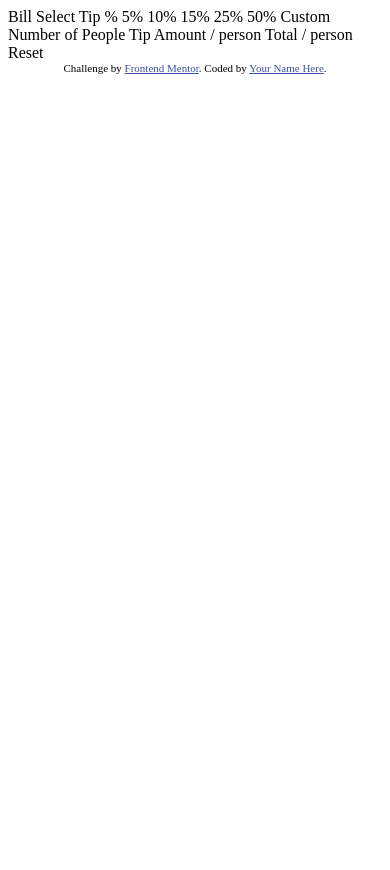
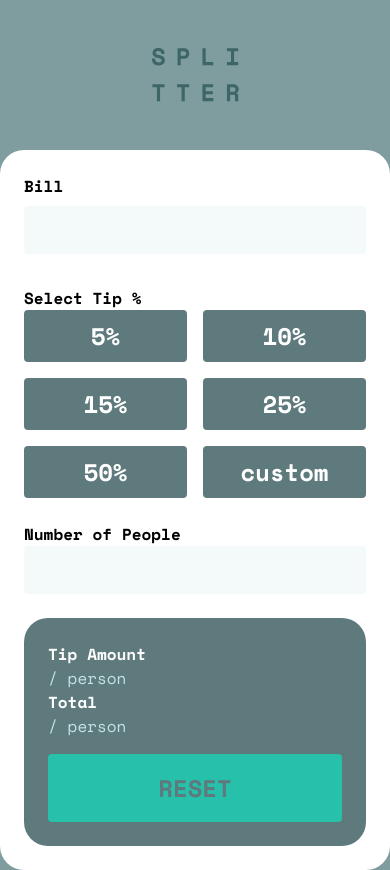
Before and after one commit to joaoxavier-profissional/Tip-calculator-app, a plain HTML site: page index.html in a window 390 px wide. Before the commit the page ends 844 px from the top, so only its background shows below. Drawn offline with nearby package versions, Linux system fonts and the light colour scheme.

Commit message:
mobile style adicionado

```diff
--- a/index.html
+++ b/index.html
@@ -5,40 +5,62 @@
   <meta name="viewport" content="width=device-width, initial-scale=1.0"> <!-- displays site properly based on user's device -->
 
   <link rel="icon" type="image/png" sizes="32x32" href="./images/favicon-32x32.png">
+  <link rel="stylesheet" href="style.css">
+  <link rel="preconnect" href="https://fonts.googleapis.com">
+  <link rel="preconnect" href="https://fonts.gstatic.com" crossorigin>
+  <link href="https://fonts.googleapis.com/css2?family=Space+Mono:ital,wght@0,400;0,700;1,400;1,700&display=swap" rel="stylesheet">
 
   <title>Frontend Mentor | Tip calculator app</title>
 
   <!-- Feel free to remove these styles or customise in your own stylesheet 👍 -->
-  <style>
-    .attribution { font-size: 11px; text-align: center; }
-    .attribution a { color: hsl(228, 45%, 44%); }
-  </style>
 </head>
 <body>
 
-  Bill
+  <img src="./images/logo.svg" alt="Splitter logo">
 
-  Select Tip %
-  5%
-  10%
-  15%
-  25%
-  50%
-  Custom
-
-  Number of People
-
-  Tip Amount
-  / person
-
-  Total
-  / person
-
-  Reset
+  <main>
+    <div class="bill-container">
+      <label for="">Bill</label>
+      <input type="number">
+    </div>
+    <div class="tip-container">
+      <label class="label-tip" for="">Select Tip %</label>
+      <div>
+        <button>5%</button>
+        <button>10%</button>
+        <button>15%</button>
+        <button>25%</button>
+        <button>50%</button>
+        <button>custom</button>
+      </div>
+    </div>
+    <div class="number-container">
+      <label for="">Number of People</label>
+      <input type="text">
+    </div>
+    <div class="amount-container">
+      <span>
+        <div>
+          <div>Tip Amount</div>
+          <p>/ person</p>
+        </div>
+        <h1></h1>
+      </span>
+      <span>
+        <div>
+          <div>Total</div>
+          <p>/ person</p>
+        </div>
+        <h1></h1>
+      </span>
+      <button>Reset</button>
+    </div>
+  </main>
 
   <div class="attribution">
     Challenge by <a href="https://www.frontendmentor.io?ref=challenge" target="_blank">Frontend Mentor</a>.
     Coded by <a href="#">Your Name Here</a>.
   </div>
+  <script src="script.js"></script>
 </body>
 </html>
--- /dev/null
+++ b/script.js
@@ -0,0 +1,15 @@
+var lista = [1, 2, 3, 4, 5, 6, 7, 8, 9, 10];
+let soma = 0;
+let media = 0;
+let i = 0;
+
+for(lista.length < 11; i < 10; i++) {
+    soma = soma + lista[i];
+    media = soma / lista.length;
+    if(lista[i] > 10) {
+        console.log(i);
+    }
+}
+
+console.log(soma);
+console.log(media);
--- /dev/null
+++ b/style.css
@@ -0,0 +1,110 @@
+* {
+    margin: 0;
+    padding: 0;
+    box-sizing: border-box;
+    border: 0;
+    color: black;
+    font-family: "Space Mono", monospace;
+    font-weight: bold;
+}
+
+:root {
+    --strongCyan: hsl(172, 67%, 45%);
+
+    --veryDarkCyan: hsl(183, 100%, 15%);
+    --darkGrayishCyan: hsl(186, 14%, 43%);
+    --grayishCyan: hsl(184, 14%, 56%);
+    --lightGrayishCyan: hsl(185, 41%, 84%);
+    --veryLightGrayishCyan: hsl(189, 41%, 97%);
+    --white: hsl(0, 0%, 100%);
+}
+
+body {
+    background: var(--grayishCyan);
+}
+
+.attribution {
+    display: none;
+}
+
+
+@media (max-width: 500px) {
+    body {
+        display: flex;
+        flex-direction: column;
+        margin: 0 auto;
+    }
+    img {
+        max-width: 100px;
+        margin: 0 auto;
+        margin-top: 3rem;
+        margin-bottom: 3rem;
+    }
+
+    main {
+        background: var(--white);
+        padding: 1.5rem;
+        border-radius: 1.5rem;
+    }
+    .bill-container{
+        display: flex;
+        flex-direction: column;
+        margin-bottom: 2rem;
+    }
+    .bill-container > label {
+        margin-bottom: 0.5rem;
+    }
+    .bill-container > input {
+        background: var(--veryLightGrayishCyan);
+        padding: 0.875rem;
+        border-radius: 4px;
+    }
+    .tip-container {
+        margin-bottom: 1.5rem;
+    }
+    .tip-container > div {
+        display: grid;
+        grid-template-columns: 1fr 1fr;
+        gap: 1rem;
+    }
+    .tip-container button {
+        padding: 0.5rem;
+        border-radius: 4px;
+        font-size: 1.5rem;
+        background: var(--darkGrayishCyan);
+        color: var(--white);
+    }
+    .number-container {
+        display: flex;
+        flex-direction: column;
+    }
+    .number-container input {
+        background: var(--veryLightGrayishCyan);
+        padding: 0.875rem;
+        border-radius: 4px;
+        margin-bottom: 1.5rem;
+    }
+    .amount-container {
+        background: var(--darkGrayishCyan);
+        display: flex;
+        flex-direction: column;
+        border-radius: 1.5rem;
+        padding: 1.5rem;
+    }
+    .amount-container span div {
+        color: white;
+    }
+    .amount-container span div p {
+        color: var(--lightGrayishCyan);
+        font-weight: normal;
+    }
+    .amount-container button {
+        padding: 1rem;
+        font-size: 1.5rem;
+        text-transform: uppercase;
+        color: var(--darkGrayishCyan);
+        border-radius: 4px;
+        margin-top: 1rem;
+        background: var(--strongCyan);
+    }
+}
```
